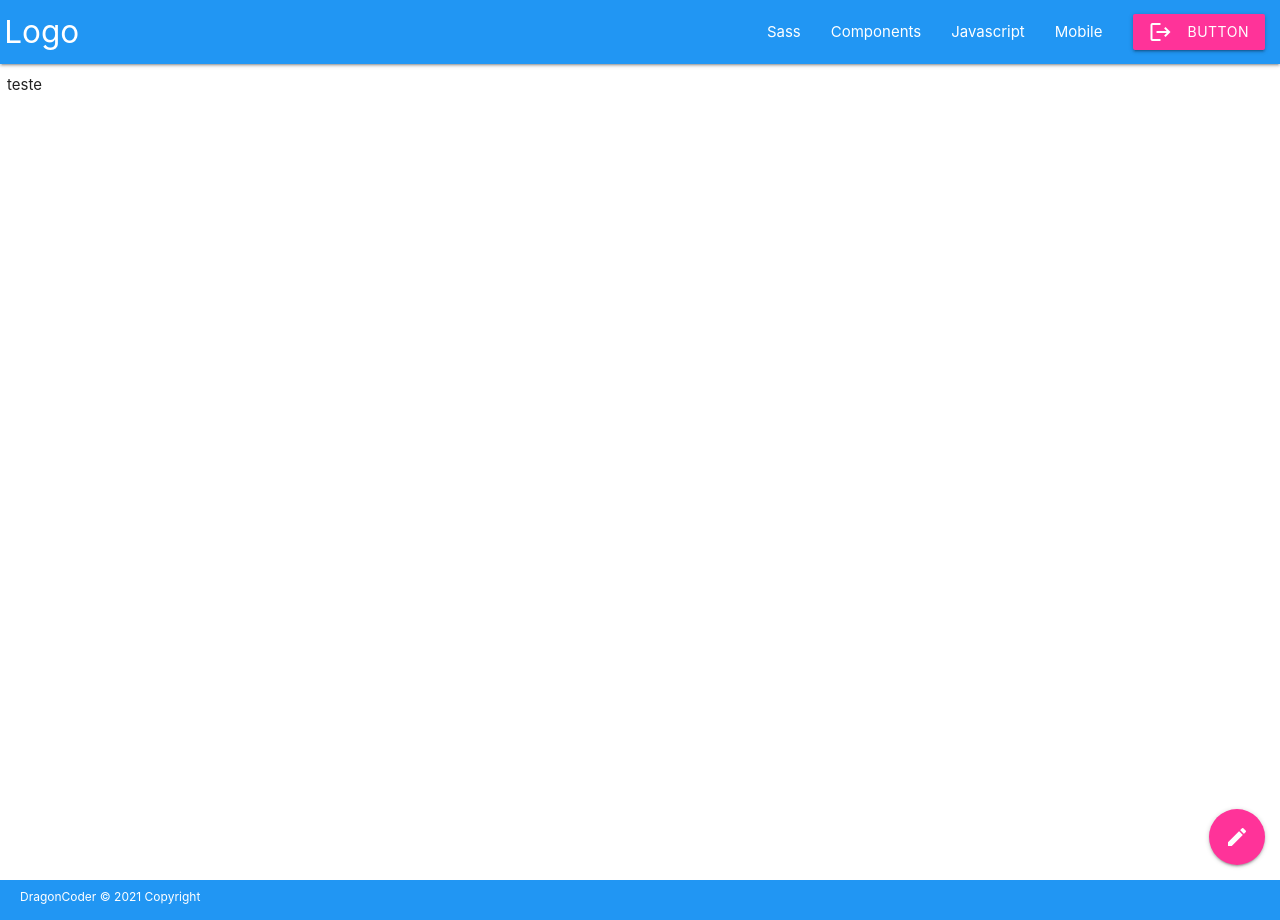
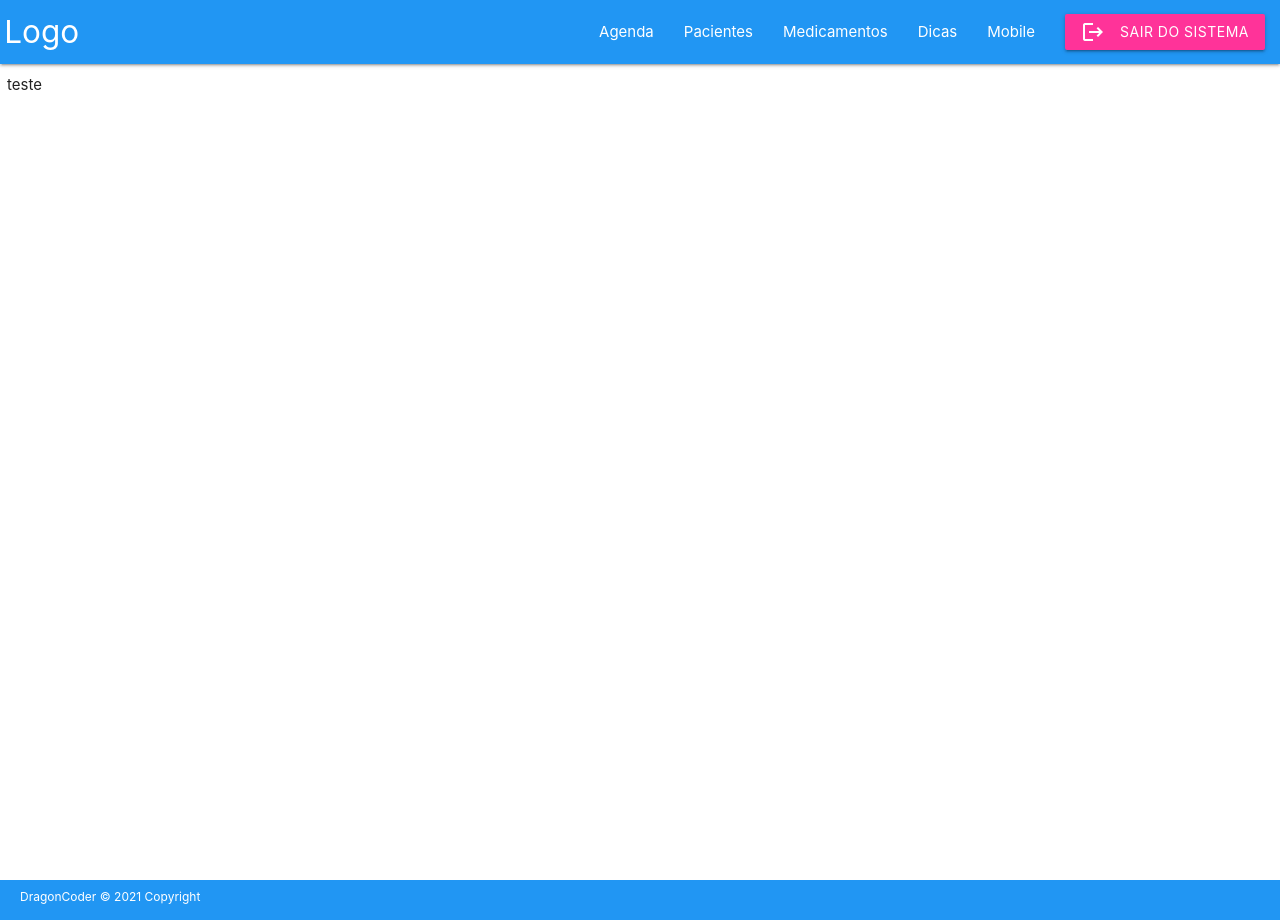
Before and after one commit to fhsfurtado/gerar, a PHP site: page / in a window 1280 px wide. Run offline with PHP 8.4, Linux system fonts and the light colour scheme.

Commit message:
Atualizações 03/12/2021

```diff
--- a/app/estrutura/header.php
+++ b/app/estrutura/header.php
@@ -1,5 +1,6 @@
 <head>
     <!--Import Google Icon Font-->
+        <link rel="shortcut icon" href="<?=$icon_main?>" type="image/ico" />
         <link href="https://fonts.googleapis.com/icon?family=Material+Icons" rel="stylesheet">
         <script type="text/javascript" src="<?=$jquery?>"></script>
         <!--Import materialize.css-->
--- a/app/estrutura/nav.php
+++ b/app/estrutura/nav.php
@@ -3,18 +3,20 @@
         &nbsp;<a href="#!" class="brand-logo">Logo</a>
         <a href="#" data-target="mobile-demo" class="sidenav-trigger"><i class="material-icons">menu</i></a>
         <ul class="right hide-on-med-and-down">
-            <li><a href="sass.html">Sass</a></li>
-            <li><a href="badges.html">Components</a></li>
-            <li><a href="collapsible.html">Javascript</a></li>
+            <li><a href="sass.html">Agenda</a></li>
+            <li><a href="sass.html">Pacientes</a></li>
+            <li><a href="badges.html">Medicamentos</a></li>
+            <li><a href="collapsible.html">Dicas</a></li>
             <li><a href="mobile.html">Mobile</a></li>
-            <li><a class="waves-effect waves-light alt-color btn">Button <i class="material-icons left">logout</i></a></li>
+            <li><a class="waves-effect waves-light alt-color btn">Sair do Sistema <i class="material-icons left">logout</i></a></li>
         </ul>
     </div>
 </nav>
 <ul class="sidenav" id="mobile-demo">
-    <li><a href="sass.html">Sass</a></li>
-    <li><a href="badges.html">Components</a></li>
-    <li><a href="collapsible.html">Javascript</a></li>
+    <li><a href="sass.html">Agenda</a></li>
+    <li><a href="sass.html">Pacientes</a></li>
+    <li><a href="badges.html">Medicamentos</a></li>
+    <li><a href="collapsible.html">Dicas</a></li>
     <li><a href="mobile.html">Mobile</a></li>
-    <li><a class="waves-effect waves-light alt-color btn">Button <i class="material-icons right">cloud</i></a></li>
+    <li><a class="waves-effect waves-light alt-color btn">Sair do Sistema <i class="material-icons right">cloud</i></a></li>
 </ul>
--- a/config/urls.php
+++ b/config/urls.php
@@ -12,6 +12,8 @@ $index          = "{$base_url}/";
 $app            = "{$base_url}/app";
 $estrutura      = "{$app}/estrutura";
 $view           = "{$app}/view";
+//ícones
+$icon_main      = "{$base_url}/pics/logo-main.png";
 
 // Constants
 
--- a/index.php
+++ b/index.php
@@ -13,6 +13,7 @@
         <!-- É aqui onde a magia inicia-->
         <div id="content">
             teste
+            <!-- Actions Button
             <div class="fixed-action-btn">
                 <a class="btn-floating btn-large alt-color">
                     <i class="large material-icons">mode_edit</i>
@@ -23,7 +24,7 @@
                     <li><a class="btn-floating green"><i class="material-icons">publish</i></a></li>
                     <li><a class="btn-floating blue"><i class="material-icons">attach_file</i></a></li>
                 </ul>
-            </div>
+            </div> -->
         </div>
         <!-- É aqui onde a magia termina-->
         <!-- Inicio Rodapé -->
```
